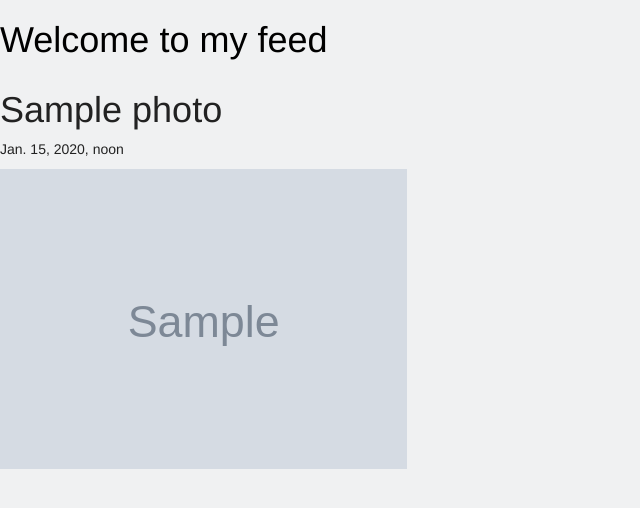
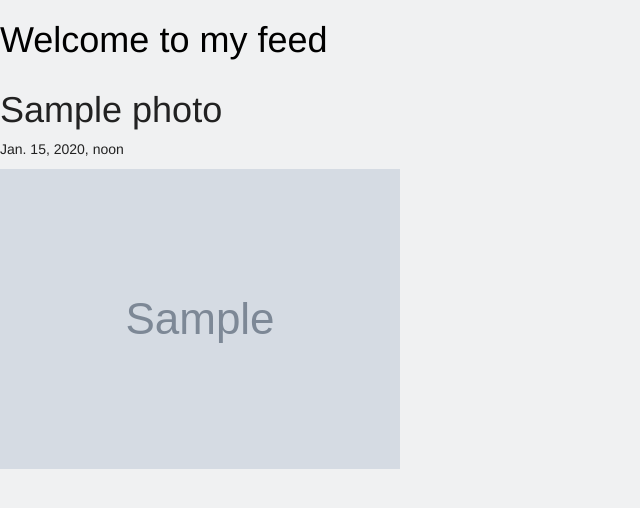
Before and after one commit to Eskumu/trailcam, a Django app: template feed/templates/feed/index.html in a window 1280 px wide. Shown: the part 52-560 px from the top of the page, without its empty margins (0-640 px from the left). Run offline with Django 3.2, Linux system fonts and the light colour scheme; the template is opened without the code that fills it: values that come from a table or form of the project are taken from there, others are empty; tables that the repository leaves empty hold one stand-in row (values such as "Sample post"); grey boxes marked "Sample" are stand-in pictures; some libraries are stand-ins or nearby versions.

Commit message:
changed photo layout

```diff
--- a/feed/templates/feed/index.html
+++ b/feed/templates/feed/index.html
@@ -8,7 +8,9 @@
         <div class="col-md-4 col-sm-6 col-xs-12 tile">
         <h1>{{ photo.title }}</h1>
         <p>{{ photo.date }}</p>
-        <div class="postimg" style="background-image: url({{ photo.post_img.url }})"></div>
+        <a href="{{ photo.post_img.url }}">
+            <img class="img-responsive" src="{{ photo.post_img.url }}">
+        </a>
         </div>
     {% endfor %}
     </div>
```
